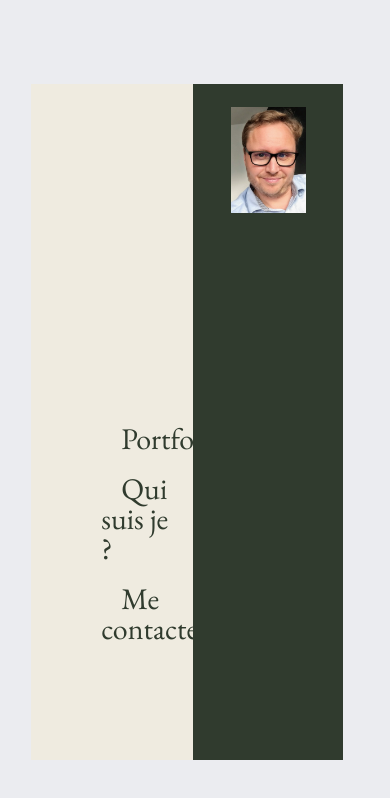
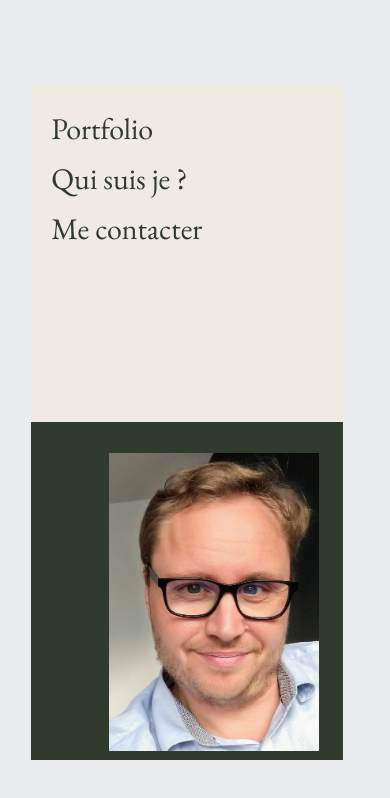
Before and after one commit to PierreDillard/PierreDillard.github.io, a plain HTML site: page index.html in a window 390 px wide. Drawn offline with nearby package versions, Linux system fonts and the light colour scheme.

Commit message:
responsive

```diff
--- a/index.html
+++ b/index.html
@@ -17,7 +17,7 @@
     <main class="main">
         <section class="section__left">
             <div class="nav">
-                <ul>
+                <ul class="ul">
 
                     <li class="nav__items"><a href="#" class="nav__link">Portfolio</a></li>
                     <li class="nav__items"><a href="#" class="nav__link">Qui suis je ?</a></li>
--- a/styles.css
+++ b/styles.css
@@ -27,11 +27,7 @@ html{
     height: 100%;
     background-color: var(--section-left-color);
 }
-.section__title__container{
-    margin-top: 35rem;
-    margin-right: rem;
 
-}
 .nav{
     margin-top: 34rem;
     margin-left: 7rem;
@@ -78,12 +74,35 @@ transition: font-size 0.8s ease 0.1s;
 
 .figure{
     width: 50%;
-    margin-top: 15%;
+    margin-top: 10%;
+
 
 
 }
 
 .img{
     width: 100%;
+    min-width: 210px;
 
 }
+@media (max-width :768px){
+    .main{
+        display: flex;
+        flex-direction: column;
+    }
+.section__left{
+    width: 100%;
+}
+.section__right{
+    width:100% ;
+}
+
+.nav{
+    margin-top: 3rem;
+    margin-left: 0;
+    flex-direction: column;
+    align-items: center;
+    justify-content: center;
+}
+
+}
```
